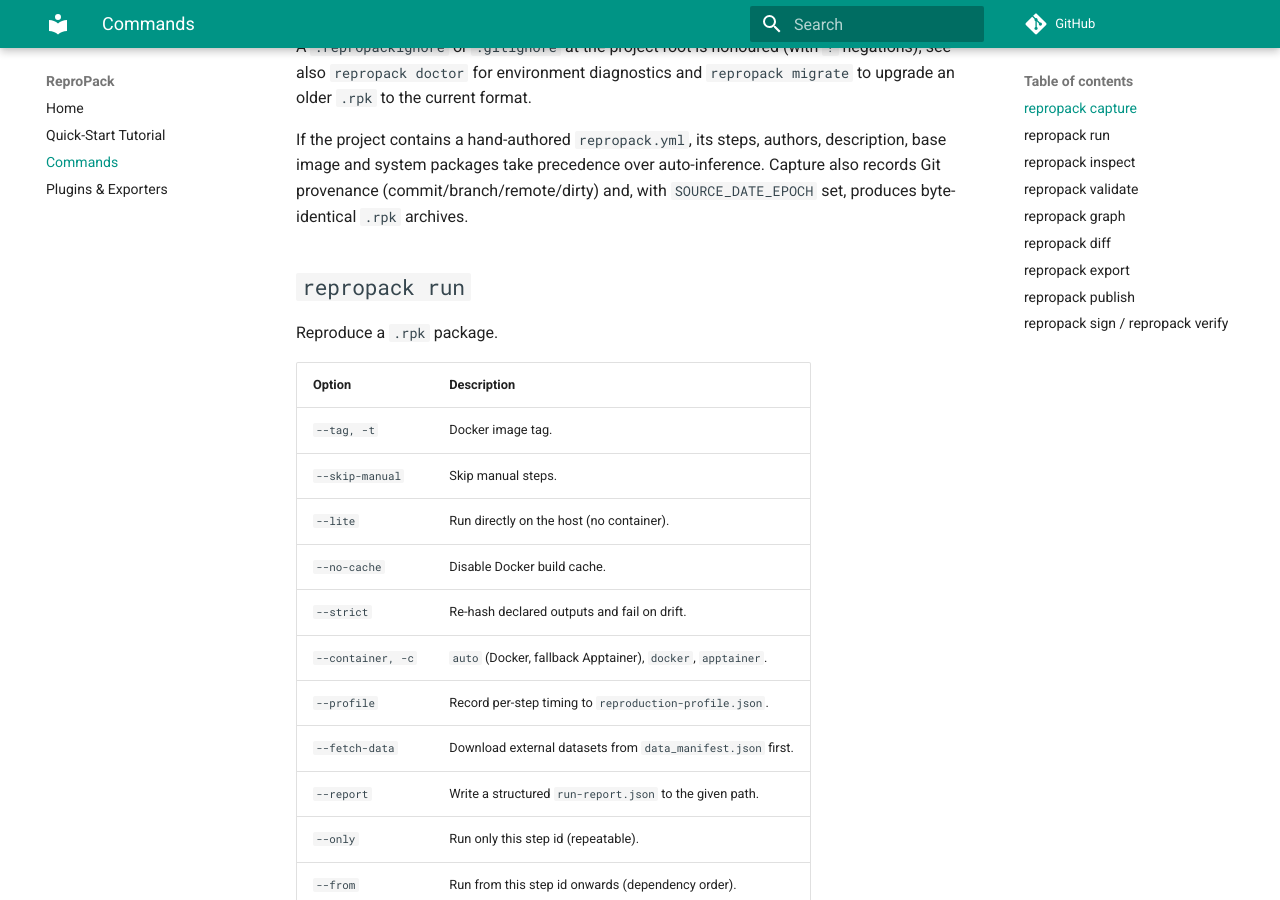
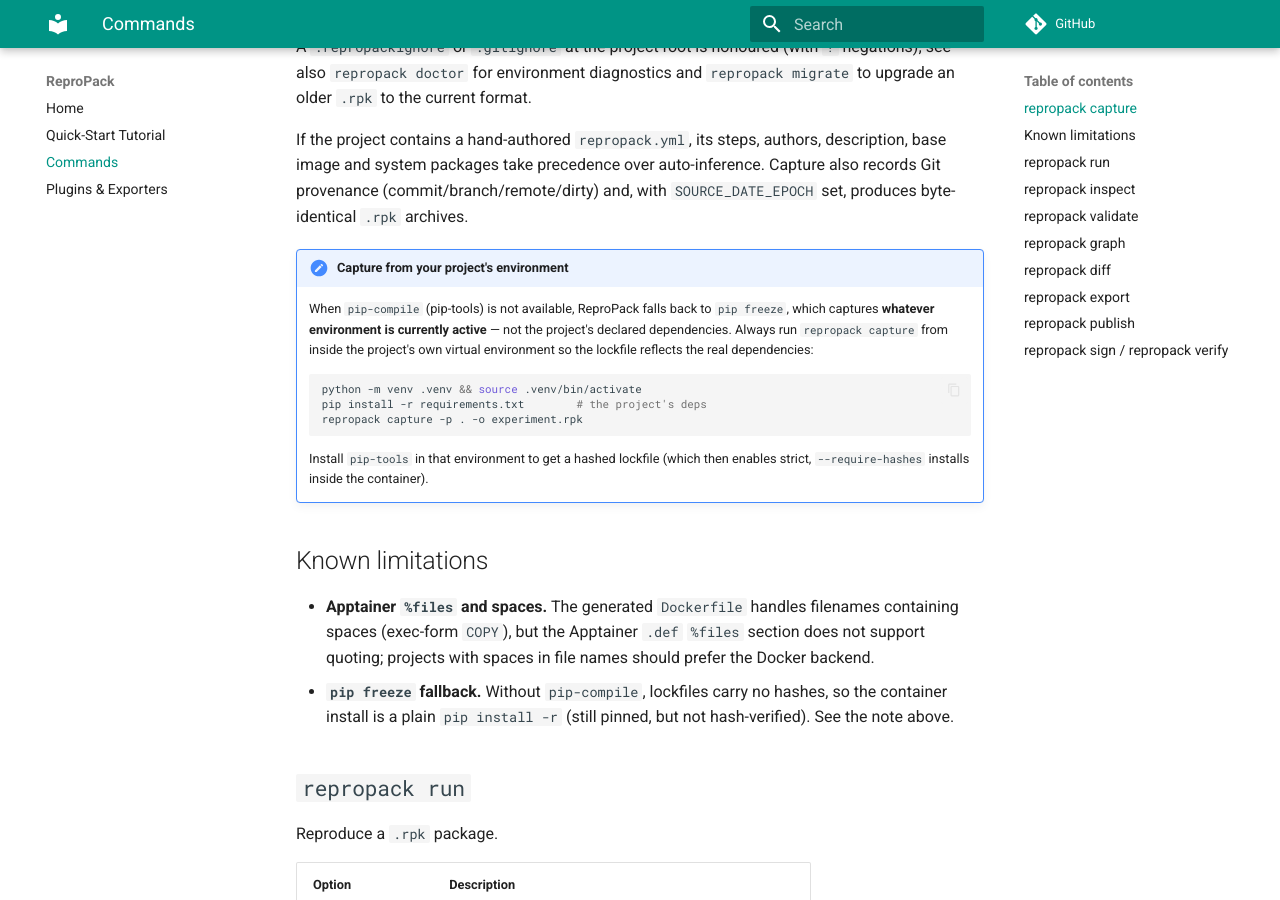
Before and after one commit to AdolfoLoraDev/repropack, an MkDocs documentation site: the page built from docs/commands.md, in a window 1280 px wide and 900 px high, scrolled down 827 px. Built offline with MkDocs 1.6.1 and Material for MkDocs 9.7.7, drawn with Linux system fonts in a browser that asks for light colours; comment, search, counter and statistics services are not loaded.

Commit message:
docs: capture-from-venv guidance and known limitations
Document that capture should run inside the project's venv (pip freeze captures
the active environment), and note the Apptainer %files spaces limitation and the
hashless-lockfile fallback. Surfaced while reproducing real papers end-to-end.

Co-Authored-By: Claude Opus 4.8 <noreply@anthropic.com>

````diff
--- a/docs/commands.md
+++ b/docs/commands.md
@@ -29,6 +29,32 @@ If the project contains a hand-authored `repropack.yml`, its steps, authors,
 description, base image and system packages take precedence over
 auto-inference. Capture also records Git provenance (commit/branch/remote/dirty)
 and, with `SOURCE_DATE_EPOCH` set, produces byte-identical `.rpk` archives.
+
+!!! important "Capture from your project's environment"
+    When `pip-compile` (pip-tools) is not available, ReproPack falls back to
+    `pip freeze`, which captures **whatever environment is currently active** —
+    not the project's declared dependencies. Always run `repropack capture` from
+    inside the project's own virtual environment so the lockfile reflects the
+    real dependencies:
+
+    ```bash
+    python -m venv .venv && source .venv/bin/activate
+    pip install -r requirements.txt        # the project's deps
+    repropack capture -p . -o experiment.rpk
+    ```
+
+    Install `pip-tools` in that environment to get a hashed lockfile (which then
+    enables strict, `--require-hashes` installs inside the container).
+
+## Known limitations
+
+- **Apptainer `%files` and spaces.** The generated `Dockerfile` handles
+  filenames containing spaces (exec-form `COPY`), but the Apptainer `.def`
+  `%files` section does not support quoting; projects with spaces in file names
+  should prefer the Docker backend.
+- **`pip freeze` fallback.** Without `pip-compile`, lockfiles carry no hashes,
+  so the container install is a plain `pip install -r` (still pinned, but not
+  hash-verified). See the note above.
 
 ## `repropack run`
 
````
